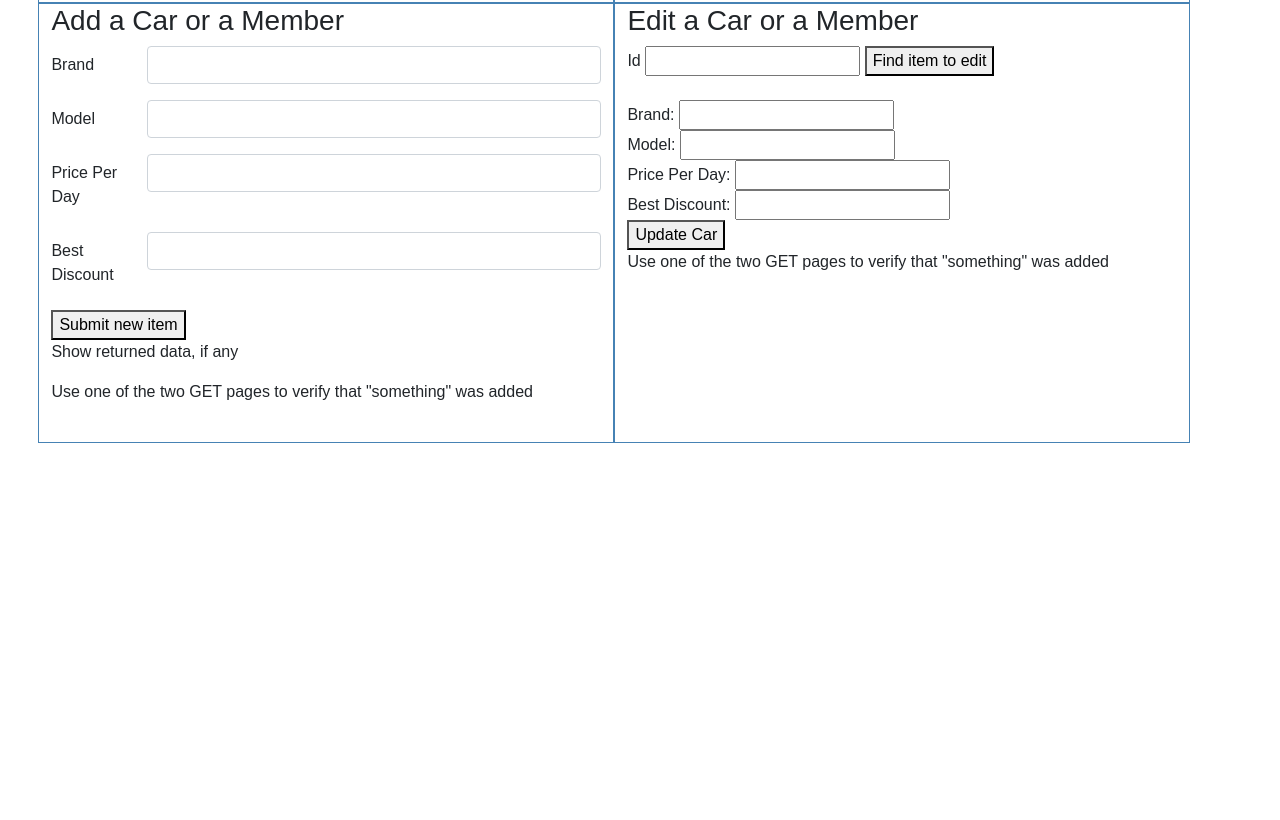
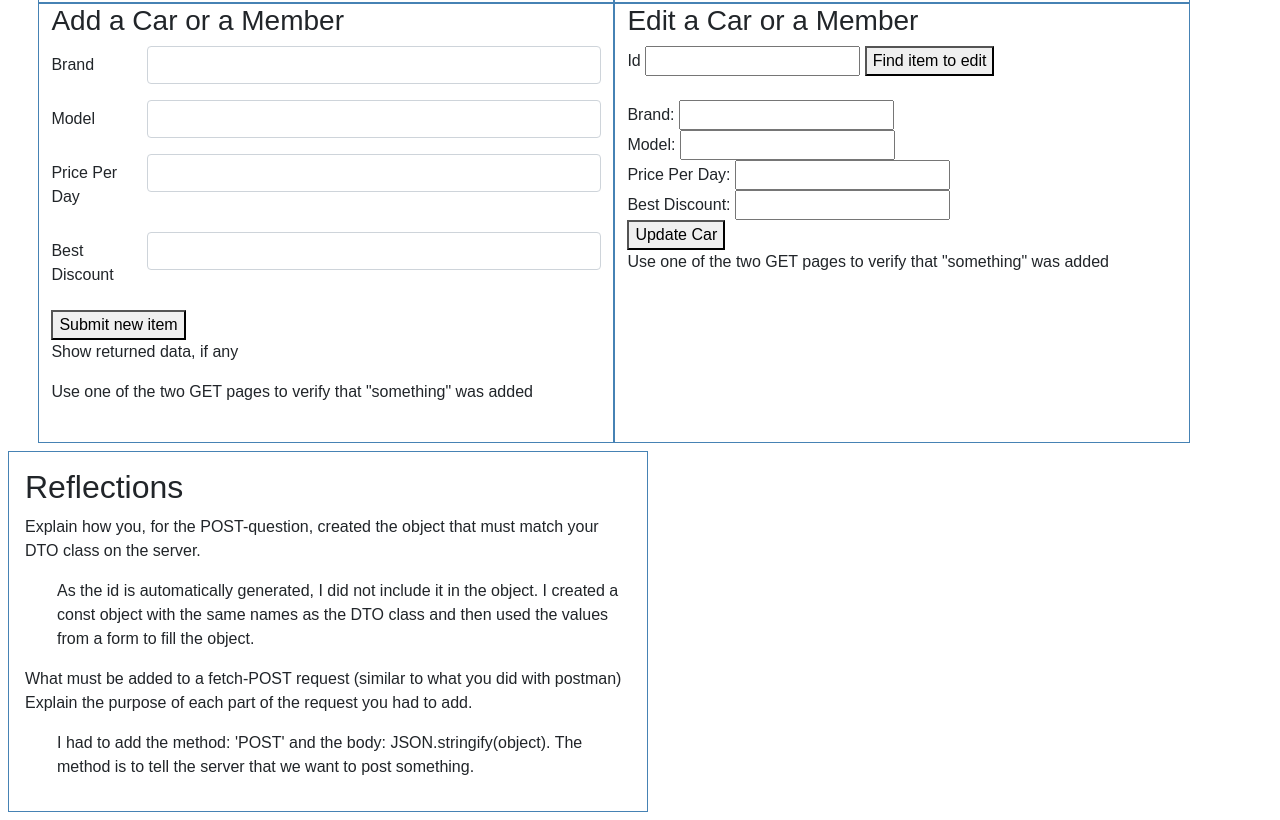
Before and after one commit to mathiasfri/JavaScript-Week1, a plain HTML site: page Cars-JS/index.html in a window 1280 px wide. Shown: the part 339-1159 px from the top of the page. Before the commit the page ends 800 px from the top, so only its background shows below. Drawn offline with nearby package versions, Linux system fonts and the light colour scheme.

Commit message:
added reflections

```diff
--- a/Cars-JS/index.html
+++ b/Cars-JS/index.html
@@ -18,6 +18,12 @@
         }
         .col {
             border: 1px solid steelblue;
+        }
+        .reflections{
+            border: solid 1px steelblue;
+              width: 50%;
+              padding: 1em;
+              margin:0.5em;
         }
     </style>
 </head>
@@ -114,6 +120,19 @@
     </div>
 </div>
 </div>
+<div class="reflections">
+    <h2>Reflections</h2>
+    <p>
+      Explain how you, for the POST-question, created the object that must match your DTO class on the server.
+      <ul>As the id is automatically generated, I did not include it in the object.
+      I created a const object with the same names as the DTO class and then used the values from a form to fill the object.</ul>
+    </p>
+    <p>
+      What must be added to a fetch-POST request (similar to what you did with postman) Explain the purpose of each part
+      of the request you had to add.
+      <ul>I had to add the method: 'POST' and the body: JSON.stringify(object).
+      The method is to tell the server that we want to post something.</ul>
+    </p>
 <script src="./day3-exercise3.js"></script>
 </body>
 </html>
```
Also changed, not shown: Day3-JS-Exercises/index.html (+18 -0 lines), Day3-JS-Map/index.html (+2 -1 lines), for-javascript-day4-main/index.html (+22 -0 lines), index.html (+1 -1 lines).
